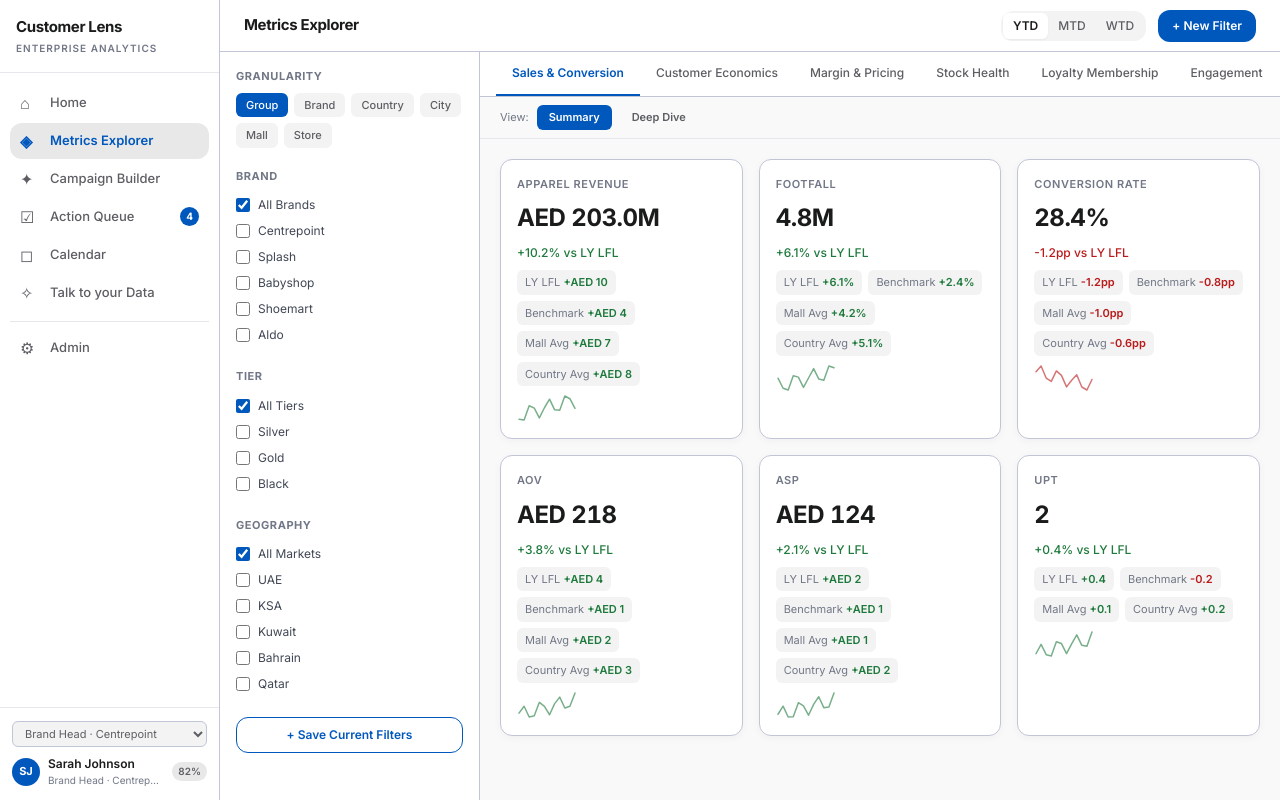
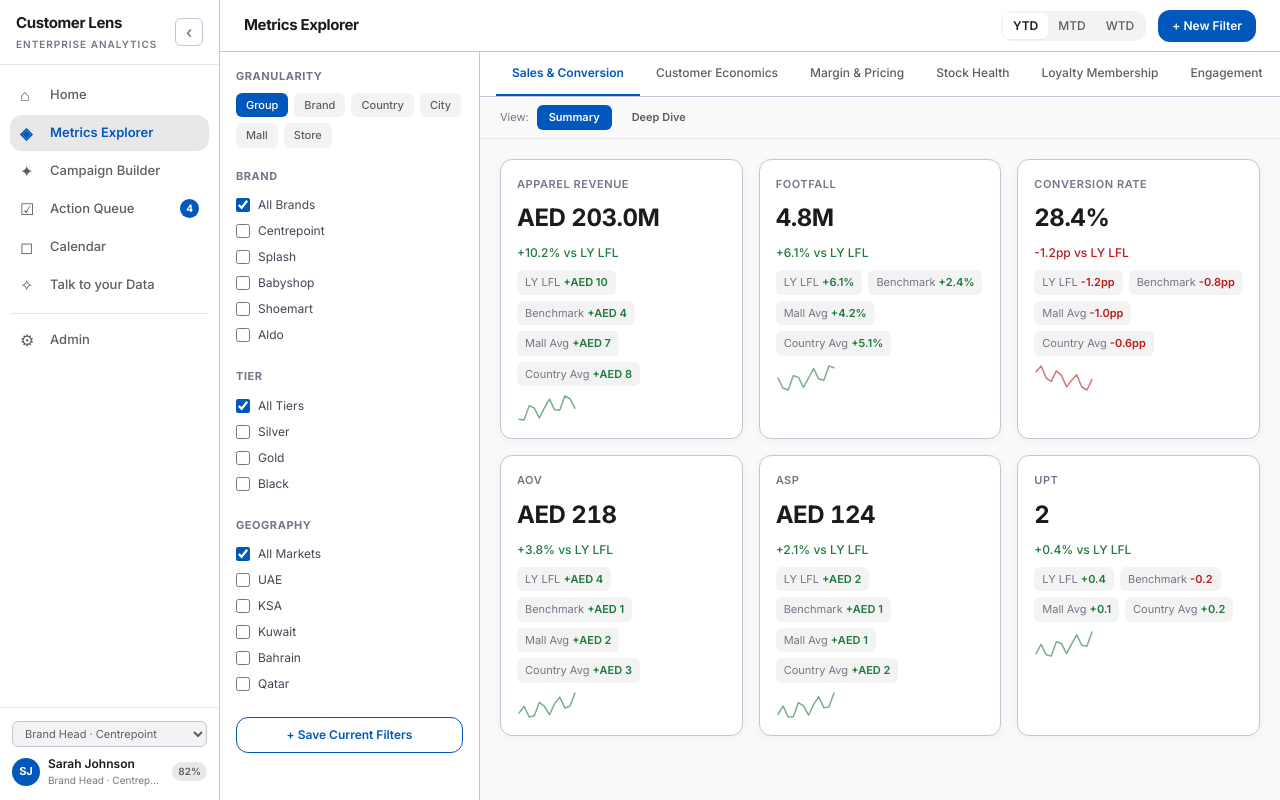
Before and after one commit to KVR-AG/customerlens, a React (Vite) app: page /metrics in a window 1280 px wide. Built offline with nearby package versions, Linux system fonts and the light colour scheme.

Commit message:
Side bar collapsible

```diff
--- a/src/components/shell/AppLayout.tsx
+++ b/src/components/shell/AppLayout.tsx
@@ -1,10 +1,26 @@
+import { useEffect, useState } from 'react'
 import { Outlet } from 'react-router-dom'
 import { SideNav } from './SideNav'
 
 export function AppLayout() {
+  const [collapsed, setCollapsed] = useState(false)
+
+  useEffect(() => {
+    const saved = localStorage.getItem('cl.sidebar.collapsed')
+    if (saved === '1') setCollapsed(true)
+  }, [])
+
+  const toggleSidebar = () => {
+    setCollapsed(prev => {
+      const next = !prev
+      localStorage.setItem('cl.sidebar.collapsed', next ? '1' : '0')
+      return next
+    })
+  }
+
   return (
     <div className="flex h-screen overflow-hidden bg-background">
-      <SideNav />
+      <SideNav collapsed={collapsed} onToggle={toggleSidebar} />
       <div className="flex-1 flex flex-col overflow-hidden">
         <Outlet />
       </div>
--- a/src/components/shell/SideNav.tsx
+++ b/src/components/shell/SideNav.tsx
@@ -4,41 +4,84 @@ import { NAV_ITEMS, NAV_BOTTOM } from '@/lib/constants'
 import { usePersona } from '@/hooks/usePersona'
 import { PERSONAS, type PersonaId } from '@/data/personas'
 
-export function SideNav() {
+interface SideNavProps {
+  collapsed: boolean
+  onToggle: () => void
+}
+
+export function SideNav({ collapsed, onToggle }: SideNavProps) {
   const location = useLocation()
   const { persona, setPersonaById } = usePersona()
 
   return (
-    <aside className="w-[220px] flex-shrink-0 bg-surface border-r border-outline flex flex-col h-full">
+    <aside
+      className={cn(
+        'flex-shrink-0 bg-surface border-r border-outline flex flex-col h-full transition-[width] duration-200 ease-out',
+        collapsed ? 'w-[72px]' : 'w-[220px]'
+      )}
+    >
       {/* Brand */}
-      <div className="px-4 py-4 border-b border-outline/40">
+      <div className={cn('relative py-3 border-b border-outline/40', collapsed ? 'px-2' : 'px-4')}>
+        <div className={cn('flex items-center', collapsed ? 'justify-between' : 'justify-between')}>
+          {!collapsed ? (
+            <div>
               <div className="text-[15px] font-bold tracking-tight text-on-surface">Customer Lens</div>
               <div className="text-[10px] font-semibold uppercase tracking-widest text-outline-strong mt-0.5">
                 Enterprise Analytics
               </div>
             </div>
+          ) : (
+            <div
+              className="w-8 h-8 rounded-lg bg-primary flex items-center justify-center text-white text-[11px] font-bold"
+              title="Customer Lens"
+            >
+              CL
+            </div>
+          )}
+
+          <button
+            onClick={onToggle}
+            className={cn(
+              'rounded-md border border-outline text-secondary hover:text-on-surface hover:bg-surface-low transition-colors',
+              collapsed ? 'w-6 h-6 bg-surface' : 'w-7 h-7'
+            )}
+            title={collapsed ? 'Expand sidebar' : 'Collapse sidebar'}
+            aria-label={collapsed ? 'Expand sidebar' : 'Collapse sidebar'}
+          >
+            {collapsed ? '›' : '‹'}
+          </button>
+        </div>
+      </div>
 
       {/* Nav items */}
-      <nav className="flex-1 overflow-y-auto px-2.5 py-3 flex flex-col gap-0.5">
+      <nav className={cn('flex-1 overflow-y-auto py-3 flex flex-col gap-0.5', collapsed ? 'px-2' : 'px-2.5')}>
         {NAV_ITEMS.map(item => {
           const active = location.pathname === item.path
           return (
             <Link
               key={item.id}
               to={item.path}
+              title={item.label}
               className={cn(
-                'flex items-center gap-2.5 px-2.5 py-1.5 rounded-lg text-[13px] font-medium transition-colors',
+                'relative flex items-center rounded-lg text-[13px] font-medium transition-colors',
+                collapsed ? 'justify-center px-1.5 py-2' : 'gap-2.5 px-2.5 py-1.5',
                 active
                   ? 'bg-surface-high text-primary font-semibold'
                   : 'text-secondary hover:bg-surface-low hover:text-on-surface'
               )}
             >
               <span className="text-[16px] w-5 flex-shrink-0">{item.icon}</span>
-              <span>{item.label}</span>
+              {!collapsed && <span>{item.label}</span>}
               {'badge' in item && item.badge ? (
+                !collapsed ? (
                   <span className="ml-auto bg-primary text-white text-[10px] font-bold px-1.5 py-0.5 rounded-full">
                     {item.badge}
                   </span>
+                ) : (
+                  <span className="absolute top-1 right-1 bg-primary text-white text-[9px] font-bold min-w-4 h-4 px-1 rounded-full flex items-center justify-center">
+                    {item.badge}
+                  </span>
+                )
               ) : null}
             </Link>
           )
@@ -51,15 +94,17 @@ export function SideNav() {
               <Link
                 key={item.id}
                 to={item.path}
+                title={item.label}
                 className={cn(
-                  'flex items-center gap-2.5 px-2.5 py-1.5 rounded-lg text-[13px] font-medium transition-colors',
+                  'flex items-center rounded-lg text-[13px] font-medium transition-colors',
+                  collapsed ? 'justify-center px-1.5 py-2' : 'gap-2.5 px-2.5 py-1.5',
                   active
                     ? 'bg-surface-high text-primary font-semibold'
                     : 'text-secondary hover:bg-surface-low hover:text-on-surface'
                 )}
               >
                 <span className="text-[16px] w-5 flex-shrink-0">{item.icon}</span>
-                <span>{item.label}</span>
+                {!collapsed && <span>{item.label}</span>}
               </Link>
             )
           })}
@@ -67,8 +112,9 @@ export function SideNav() {
       </nav>
 
       {/* Footer: persona + AI usage */}
-      <div className="px-3 py-3 border-t border-outline/40 space-y-2">
+      <div className={cn('relative py-3 border-t border-outline/40 space-y-2', collapsed ? 'px-2' : 'px-3')}>
         {/* Persona switcher */}
+        {!collapsed ? (
           <select
             value={persona.id}
             onChange={e => setPersonaById(e.target.value as PersonaId)}
@@ -78,18 +124,35 @@ export function SideNav() {
               <option key={p.id} value={p.id}>{p.role}</option>
             ))}
           </select>
+        ) : (
+          <select
+            value={persona.id}
+            onChange={e => setPersonaById(e.target.value as PersonaId)}
+            className="w-full text-[10px] bg-surface-low border border-outline rounded-md px-1.5 py-1 text-secondary focus:outline-none focus:ring-1 focus:ring-primary"
+            title="Switch persona"
+          >
+            {PERSONAS.map(p => (
+              <option key={p.id} value={p.id}>{p.avatar}</option>
+            ))}
+          </select>
+        )}
 
         {/* User row */}
-        <div className="flex items-center gap-2">
+        <div className={cn('flex items-center', collapsed ? 'justify-center' : 'gap-2')}>
           <div className="w-7 h-7 rounded-full bg-primary flex items-center justify-center text-[11px] font-bold text-white flex-shrink-0">
             {persona.avatar}
           </div>
+          {!collapsed && (
             <div className="min-w-0 flex-1">
               <div className="text-[12px] font-semibold text-on-surface truncate">{persona.name}</div>
               <div className="text-[10px] text-outline-strong truncate">{persona.role}</div>
             </div>
+          )}
           <div
-            className="flex-shrink-0 text-[10px] font-semibold px-1.5 py-0.5 rounded-full bg-surface-high text-secondary"
+            className={cn(
+              'flex-shrink-0 text-[10px] font-semibold rounded-full bg-surface-high text-secondary',
+              collapsed ? 'px-1.5 py-0.5 absolute bottom-2 right-2' : 'px-1.5 py-0.5'
+            )}
             title="AI usage this month"
           >
             {persona.aiUsagePct}%
```
Lines whose indentation alone changed are shown as unchanged.
